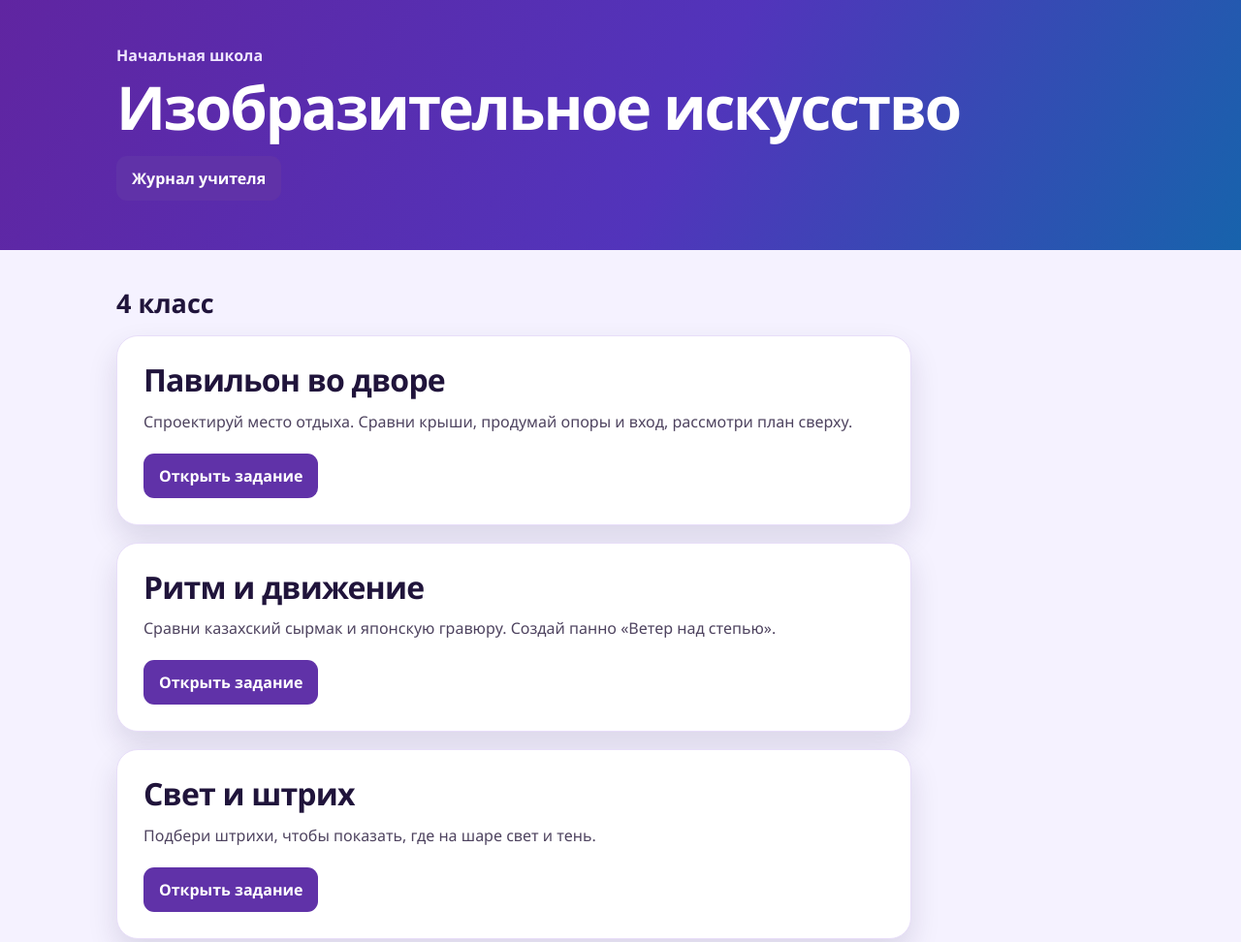
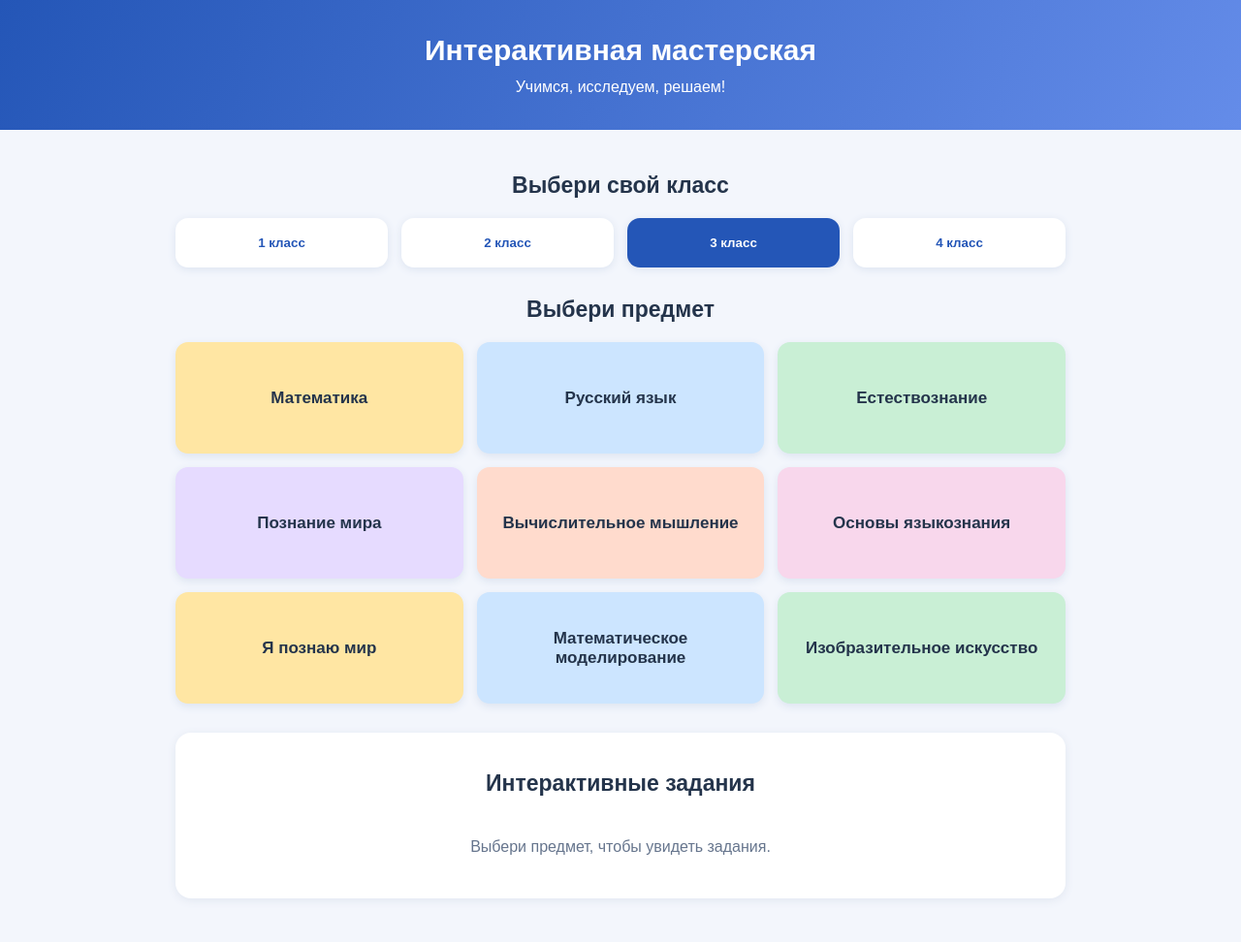
Before and after one commit to natakud2401-ui/interactive-primary, a plain HTML site: page index.html in a window 1280 px wide. Shown: the top 972 px of the page at 97% size. Drawn offline with Linux system fonts and the light colour scheme.

Commit message:
Restore Interactive Workshop and integrate nine grade 4 art lessons

```diff
--- a/index.html
+++ b/index.html
@@ -1,94 +1,412 @@
-<!doctype html>
+
+<!DOCTYPE html>
 <html lang="ru">
 <head>
-<meta charset="utf-8">
-<meta name="viewport" content="width=device-width,initial-scale=1">
-<title>ИЗО — начальная школа</title>
+<meta charset="UTF-8">
+<meta name="viewport" content="width=device-width, initial-scale=1">
+<title>Интерактивная мастерская</title>
 <style>
-:root{font-family:"Segoe UI",Roboto,sans-serif;background:#f5f2ff;color:#20143b}
-*{box-sizing:border-box}body{margin:0}
-header{background:linear-gradient(118deg,#6025a1,#5234bb 55%,#1763ac);color:#fff}
-.wrap{width:min(1040px,calc(100% - 40px));margin:auto}
-header .wrap{padding:46px 0 51px}header p{margin:0 0 10px;color:#efe6ff;font-weight:650}
-h1{font-size:clamp(36px,7vw,62px);line-height:1.05;margin:0;letter-spacing:-.035em}
-main{padding:36px 0 64px}h2{margin:0 0 15px;font-size:27px}
-.card{max-width:820px;display:grid;grid-template-columns:1fr 1fr;overflow:hidden;background:#fff;border:1px solid #e8def9;border-radius:22px;box-shadow:0 14px 30px #27184d21}
-figure{margin:0;background:#e5dcff;min-width:0;display:grid;place-items:center;padding:14px}
-figure svg{display:block;width:100%;height:auto;border-radius:12px;box-shadow:0 7px 15px #2816542b}
-.info{padding:27px;align-self:center}h3{margin:0;font-size:clamp(22px,3vw,32px);line-height:1.15;letter-spacing:-.025em}
-.info p{margin:12px 0 20px;color:#4e435f;line-height:1.55}
-a{display:inline-block;background:#6032a8;color:#fff;text-decoration:none;padding:12px 16px;border-radius:11px;font-weight:700}
-a:hover{background:#4d248d}a:focus-visible{outline:3px solid #1465ab;outline-offset:4px}
-@media(max-width:600px){.wrap{width:calc(100% - 28px)}header .wrap{padding:34px 0}.card{grid-template-columns:1fr}figure svg{max-height:235px;width:100%}.info{padding:21px}}
+* { box-sizing: border-box; }
+body {
+  margin: 0;
+  background: #f3f6fc;
+  font-family: Arial, sans-serif;
+  color: #24344b;
+}
+header {
+  background: linear-gradient(120deg,#2456b7,#648ce9);
+  color: white;
+  text-align: center;
+  padding: 35px 15px;
+}
+h1 { margin: 0 0 12px; font-size: 30px; }
+header p { margin: 0; }
+main { max-width: 950px; margin: auto; padding: 25px 16px; }
+h2 { text-align: center; font-size: 23px; }
+.grades, .subjects, .tasks {
+  display: grid;
+  gap: 14px;
+  margin: 20px 0 30px;
+}
+.grades { grid-template-columns: repeat(4,1fr); }
+.subjects { grid-template-columns: repeat(3,1fr); }
+button {
+  border: 0;
+  border-radius: 13px;
+  cursor: pointer;
+  font-family: inherit;
+  font-weight: bold;
+}
+.grade {
+  padding: 18px 5px;
+  background: white;
+  color: #2456b7;
+  box-shadow: 0 2px 8px #dce3f0;
+}
+.grade.active { background: #2456b7; color: white; }
+.subject {
+  min-height: 115px;
+  padding: 20px 10px;
+  font-size: 17px;
+  color: #24344b;
+  box-shadow: 0 3px 8px #dce3f0;
+}
+.subject:nth-child(6n+1) { background: #ffe6a3; }
+.subject:nth-child(6n+2) { background: #cce5ff; }
+.subject:nth-child(6n+3) { background: #c9efd5; }
+.subject:nth-child(6n+4) { background: #e6dbff; }
+.subject:nth-child(6n+5) { background: #ffdbcd; }
+.subject:nth-child(6n+6) { background: #f8d7ec; }
+.subject.active { outline: 3px solid #2456b7; }
+#taskSection {
+  background: white;
+  border-radius: 16px;
+  padding: 20px;
+  box-shadow: 0 2px 10px #e1e6f0;
+}
+.tasks { grid-template-columns: repeat(2,1fr); }
+.tasks a {
+  display: block;
+  padding: 18px;
+  background: #eaf1ff;
+  border-radius: 10px;
+  color: #194b9c;
+  text-decoration: none;
+  font-weight: bold;
+}
+.tasks a:hover { background: #d5e4ff; }
+.empty {
+  text-align: center;
+  color: #66758d;
+  padding: 20px;
+  line-height: 1.6;
+}
+footer {
+  text-align: center;
+  padding: 25px;
+  color: #66758d;
+  font-size: 14px;
+}
+@media(max-width:650px) {
+  .subjects { grid-template-columns: repeat(2,1fr); }
+  .tasks { grid-template-columns: 1fr; }
+  h1 { font-size: 25px; }
+  .subject { font-size: 15px; }
+}
 </style>
 </head>
 <body>
-<header><div class="wrap"><p>Начальная школа</p><h1>Изобразительное искусство</h1><p style="margin:18px 0 0"><a href="uchitelyu.html">Журнал учителя</a></p></div></header>
-<main class="wrap">
-<section aria-labelledby="grade4">
-<h2 id="grade4">4 класс</h2>
-<article class="card" style="margin-bottom:18px;grid-template-columns:1fr"><div class="info"><h3>Павильон во дворе</h3><p>Спроектируй место отдыха. Сравни крыши, продумай опоры и вход, рассмотри план сверху.</p><a href="4-klass/pavilon-vo-dvore.html">Открыть задание</a></div></article>
-<article class="card" style="margin-bottom:18px;grid-template-columns:1fr">
-<div class="info"><h3>Ритм и движение</h3>
-<p>Сравни казахский сырмак и японскую гравюру. Создай панно «Ветер над степью».</p>
-<a href="4-klass/ritm-i-dvizhenie.html">Открыть задание</a>
-</div></article>
-<article class="card" style="margin-bottom:18px;grid-template-columns:1fr">
-<div class="info"><h3>Свет и штрих</h3>
-<p>Подбери штрихи, чтобы показать, где на шаре свет и тень.</p>
-<a href="4-klass/svet-i-shtrih.html">Открыть задание</a>
-</div></article>
-<article class="card" style="margin-bottom:18px;grid-template-columns:1fr">
-<div class="info"><h3>Степные дали</h3>
-<p>Передай глубину степного пейзажа цветом и мазками.</p>
-<a href="4-klass/stepnye-dali.html">Открыть задание</a>
-</div></article>
-<article class="card" style="margin-bottom:18px;grid-template-columns:1fr">
-<div class="info"><h3>Фигурка сайгака</h3>
-<p>Собери модель из объёмных форм и рассмотри её с разных сторон.</p>
-<a href="4-klass/figurka-saigaka.html">Открыть задание</a>
-</div></article>
-<article class="card" style="margin-bottom:18px;grid-template-columns:1fr">
-<div class="info"><h3>Орнамент на предмете</h3>
-<p>Придумай декор и проверь, как размер и цвет мотива меняют узор.</p>
-<a href="4-klass/ornament-na-predmete.html">Открыть задание</a>
-</div></article>
-<article class="card" style="margin-bottom:18px;grid-template-columns:1fr">
-<div class="info"><h3>Проект игрушки</h3>
-<p>Упрости силуэт степной птицы и придумай, как собрать устойчивую игрушку.</p>
-<a href="4-klass/proekt-igrushki.html">Открыть задание</a>
-</div></article>
-<article class="card">
-<figure><svg viewBox="0 0 560 400" role="img" aria-label="Яркая абстрактная картина: жёлтый круг, красное полукруглое пятно, зелёный треугольник, синий прямоугольник, голубая дуга, оранжевые пятна и чёрные линии">
- <defs>
- <pattern id="redDots" width="19" height="19" patternUnits="userSpaceOnUse"><circle cx="5" cy="5" r="2.6" fill="#fa5c56" opacity=".35"/></pattern>
- <pattern id="greenStripes" width="15" height="15" patternUnits="userSpaceOnUse"><path d="M0 15L15 0" stroke="#e0ffcc" stroke-width="3" opacity=".6"/></pattern>
- </defs>
- <rect x="10" y="10" width="540" height="380" rx="4" fill="#fff9eb" stroke="#253257" stroke-width="5"/>
- <path d="M12 12H207L12 160Z" fill="#ff8f2a"/><path d="M440 12H548V125Z" fill="#b88bf4" opacity=".85"/><path d="M463 389L548 284V389Z" fill="#ff992b"/>
- <path d="M19 198 Q132 85 294 137" fill="none" stroke="#219ee2" stroke-width="39" stroke-linecap="round"/>
- <path d="M21 205 Q127 116 266 163" fill="none" stroke="#68ccef" stroke-width="8" opacity=".8" stroke-linecap="round"/>
- <circle cx="353" cy="108" r="81" fill="#ffcf32" stroke="#efab22" stroke-width="4"/><circle cx="332" cy="89" r="36" fill="#ffe778" opacity=".5"/>
- <rect x="409" y="177" width="116" height="131" fill="#29499f" stroke="#233d82" stroke-width="4"/>
- <path d="M15 369V221Q121 197 258 369Z" fill="#ee5251" stroke="#c43245" stroke-width="3"/><path d="M15 369V221Q121 197 258 369Z" fill="url(#redDots)"/>
- <path d="M291 370L372 227 463 370Z" fill="#55b86b" stroke="#348f4f" stroke-width="4"/><path d="M291 370L372 227 463 370Z" fill="url(#greenStripes)"/>
- <path d="M79 29V368 M34 343H316" stroke="#1d2c49" stroke-width="8" stroke-linecap="round"/>
- <path d="M115 246 Q143 213 169 246 T223 246 T277 246 T331 246 T385 246" fill="none" stroke="#263358" stroke-width="7" stroke-linecap="round"/>
- </svg></figure>
-<div class="info">
-<h3>Окно в воображение художника</h3>
-<p>Рассмотри абстрактную картину, поэкспериментируй с линиями и создай свою композицию.</p>
-<a href="4-klass/okno-v-voobrazhenie.html">Открыть задание</a>
-</div>
-</article>
-<article class="card" style="margin-top:18px;grid-template-columns:1fr">
-<div class="info">
-<h3>Сквозь века. Цветная графика</h3>
-<p>Распознай виды графики, создай цветную композицию и отправь работу учителю.</p>
-<a href="4-klass/skvoz-veka.html">Открыть задание</a>
-</div>
-</article>
-</section>
+
+<header>
+  <h1>Интерактивная мастерская</h1>
+  <p>Учимся, исследуем, решаем!</p>
+</header>
+
+<main>
+  <h2>Выбери свой класс</h2>
+  <div class="grades" id="grades"></div>
+
+  <h2>Выбери предмет</h2>
+  <div class="subjects" id="subjects"></div>
+
+  <section id="taskSection">
+    <h2 id="taskTitle">Интерактивные задания</h2>
+    <div id="taskList" class="empty">
+      Выбери класс и предмет, чтобы увидеть задания.
+    </div>
+  </section>
 </main>
+
+<footer>
+  Интерактивная мастерская · Начальная школа
+</footer>
+
+<script>
+const subjects = [
+  "Математика",
+  "Русский язык",
+  "Естествознание",
+  "Познание мира",
+  "Вычислительное мышление",
+  "Основы языкознания",
+  "Я познаю мир",
+  "Математическое моделирование",
+  "Изобразительное искусство"
+];
+// Здесь будут добавляться опубликованные задания.
+// Пример записи:
+// {
+//   grade: 3,
+//   subject: "Математика",
+//   title: "Таблица умножения",
+//   file: "grade-3/math/multiplication.html"
+// }
+
+
+const lessons = [
+  {
+    grade: 4,
+    subject: "Математика",
+    title: "Умножение и деление чисел с нулями",
+    file: "math-grade4-zeros.html"
+  },
+  {
+    grade: 4,
+    subject: "Русский язык",
+    title: "Определи склонение",
+    file: "russian-grade4-declensions.html"
+  },
+  {
+    grade: 4,
+    subject: "Познание мира",
+    title: "Семейный бюджет",
+    file: "world-grade4-family-budget.html"
+  },
+  {
+    grade: 4,
+    subject: "Познание мира",
+    title: "Достижения Казахстана в экономике",
+    file: "kazakhstan-economy-grade4.html"
+  },
+  {
+    grade: 4,
+    subject: "Я познаю мир",
+    title: "Изменение экосистемы",
+    file: "world-grade4-ecosystem.html"
+  },
+  {
+    grade: 3,
+    subject: "Вычислительное мышление",
+    title: "Алгоритм в виде инструкции",
+    file: "computational-grade3-algorithm-instructions.html"
+  },
+  {
+    grade: 4,
+    subject: "Вычислительное мышление",
+    title: "Мастерская блок-схем",
+    file: "computational-grade4-flowcharts.html"
+  },
+  {
+    grade: 3,
+    subject: "Я познаю мир",
+    title: "Растения города",
+    file: "world-grade3-city-plants.html"
+  },
+  {
+    grade: 4,
+    subject: "Изобразительное искусство",
+    title: "Окно в воображение художника",
+    file: "izo-4-klass/4-klass/okno-v-voobrazhenie.html"
+  },
+  {
+    grade: 2,
+    subject: "Математика",
+    title: "Решение простых уравнений",
+    file: "math-grade2-simple-equations.html"
+  },
+  {
+    grade: 4,
+    subject: "Математическое моделирование",
+    title: "Масштабирование модели",
+    file: "modeling-grade4-scaling.html"
+  },
+  {
+    grade: 4,
+    subject: "Я познаю мир",
+    title: "Охрана территории",
+    file: "world-grade4-territory-protection.html"
+  },
+  {
+    grade: 1,
+    subject: "Математика",
+    title: "Математическая Ракета",
+    file: "math-grade1-rocket.html"
+  },
+  {
+    grade: 1,
+    subject: "Русский язык",
+    title: "Грамотейка — ЖИ-ШИ, ЧА-ЩА, ЧУ-ЩУ",
+    file: "russian-grade1-gramoteika.html"
+  },
+  {
+    grade: 4,
+    subject: "Изобразительное искусство",
+    title: "Сквозь века. Цветная графика",
+    file: "izo-4-klass/4-klass/skvoz-veka.html"
+  },
+  {
+    grade: 3,
+    subject: "Вычислительное мышление",
+    title: "Создаём алгоритмы",
+    file: "computational-grade3-create-algorithms.html"
+  },
+  {
+    grade: 1,
+    subject: "Естествознание",
+    title: "Зачем изучать окружающий мир?",
+    file: "science-grade1-lesson1-world.html"
+  },
+  {
+    grade: 2,
+    subject: "Естествознание",
+    title: "Каким должен быть исследователь?",
+    file: "science-grade2-lesson1-researcher.html"
+  },
+  {
+    grade: 3,
+    subject: "Естествознание",
+    title: "Открытия, которые изменили жизнь",
+    file: "science-grade3-lesson1-discoveries.html"
+  },
+  {
+    grade: 4,
+    subject: "Естествознание",
+    title: "Что стоит исследовать?",
+    file: "science-grade4-lesson1-research.html"
+  },
+  {
+    grade: 4,
+    subject: "Познание мира",
+    title: "Развитие науки в Казахстане. Каныш Сатпаев",
+    file: "world-grade4-satpayev-science.html"
+  },
+  {
+    grade: 3,
+    subject: "Я познаю мир",
+    title: "Пищевые связи",
+    file: "world-grade3-food-chains.html"
+  },
+  {
+    grade: 4,
+    subject: "Русский язык",
+    title: "Несклоняемые имена существительные",
+    file: "russian-grade4-indeclinable-nouns.html"
+  },
+  {
+    grade: 4,
+    subject: "Изобразительное искусство",
+    title: "Павильон во дворе",
+    file: "izo-4-klass/4-klass/pavilon-vo-dvore.html"
+  },
+  {
+    grade: 4,
+    subject: "Изобразительное искусство",
+    title: "Ритм и движение",
+    file: "izo-4-klass/4-klass/ritm-i-dvizhenie.html"
+  },
+  {
+    grade: 4,
+    subject: "Изобразительное искусство",
+    title: "Свет и штрих",
+    file: "izo-4-klass/4-klass/svet-i-shtrih.html"
+  },
+  {
+    grade: 4,
+    subject: "Изобразительное искусство",
+    title: "Степные дали",
+    file: "izo-4-klass/4-klass/stepnye-dali.html"
+  },
+  {
+    grade: 4,
+    subject: "Изобразительное искусство",
+    title: "Фигурка сайгака",
+    file: "izo-4-klass/4-klass/figurka-saigaka.html"
+  },
+  {
+    grade: 4,
+    subject: "Изобразительное искусство",
+    title: "Орнамент на предмете",
+    file: "izo-4-klass/4-klass/ornament-na-predmete.html"
+  },
+  {
+    grade: 4,
+    subject: "Изобразительное искусство",
+    title: "Проект игрушки",
+    file: "izo-4-klass/4-klass/proekt-igrushki.html"
+  }
+];
+
+let selectedGrade = 3;
+let selectedSubject = "";
+
+const gradesBox = document.getElementById("grades");
+const subjectsBox = document.getElementById("subjects");
+const taskList = document.getElementById("taskList");
+const taskTitle = document.getElementById("taskTitle");
+
+function showGrades() {
+  gradesBox.innerHTML = "";
+  for (let n = 1; n <= 4; n++) {
+    const button = document.createElement("button");
+    button.className =
+      "grade" + (selectedGrade === n ? " active" : "");
+    button.textContent = n + " класс";
+    button.onclick = () => {
+      selectedGrade = n;
+      selectedSubject = "";
+      showGrades();
+      showSubjects();
+      showTasks();
+    };
+    gradesBox.appendChild(button);
+  }
+}
+
+function showSubjects() {
+  subjectsBox.innerHTML = "";
+  subjects.forEach(name => {
+    const button = document.createElement("button");
+    button.className =
+      "subject" + (selectedSubject === name ? " active" : "");
+    button.textContent = name;
+    button.onclick = () => {
+      selectedSubject = name;
+      showSubjects();
+      showTasks();
+    };
+    subjectsBox.appendChild(button);
+  });
+}
+
+function showTasks() {
+  taskList.replaceChildren();
+
+  if (!selectedSubject) {
+    taskTitle.textContent = "Интерактивные задания";
+    taskList.className = "empty";
+    taskList.textContent =
+      "Выбери предмет, чтобы увидеть задания.";
+    return;
+  }
+
+  taskTitle.textContent =
+    selectedGrade + " класс · " + selectedSubject;
+
+  const found = lessons.filter(item =>
+    item.grade === selectedGrade &&
+    item.subject === selectedSubject
+  );
+
+  if (found.length === 0) {
+    taskList.className = "empty";
+    taskList.textContent =
+      "Задания для этого раздела скоро появятся.";
+    return;
+  }
+
+  taskList.className = "tasks";
+  found.forEach(item => {
+    const link = document.createElement("a");
+    link.href = item.file;
+    link.textContent = item.title;
+    taskList.appendChild(link);
+  });
+}
+
+showGrades();
+showSubjects();
+showTasks();
+</script>
+
 </body>
 </html>
```
